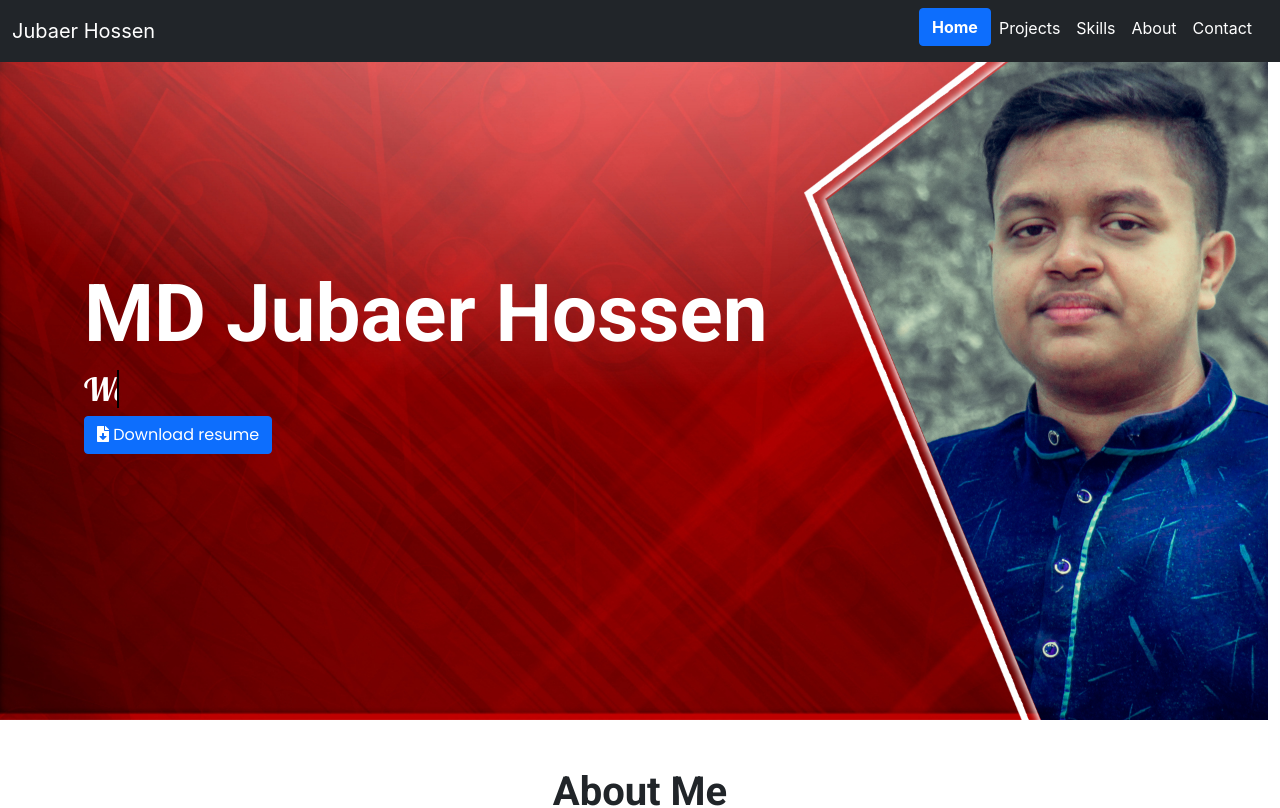
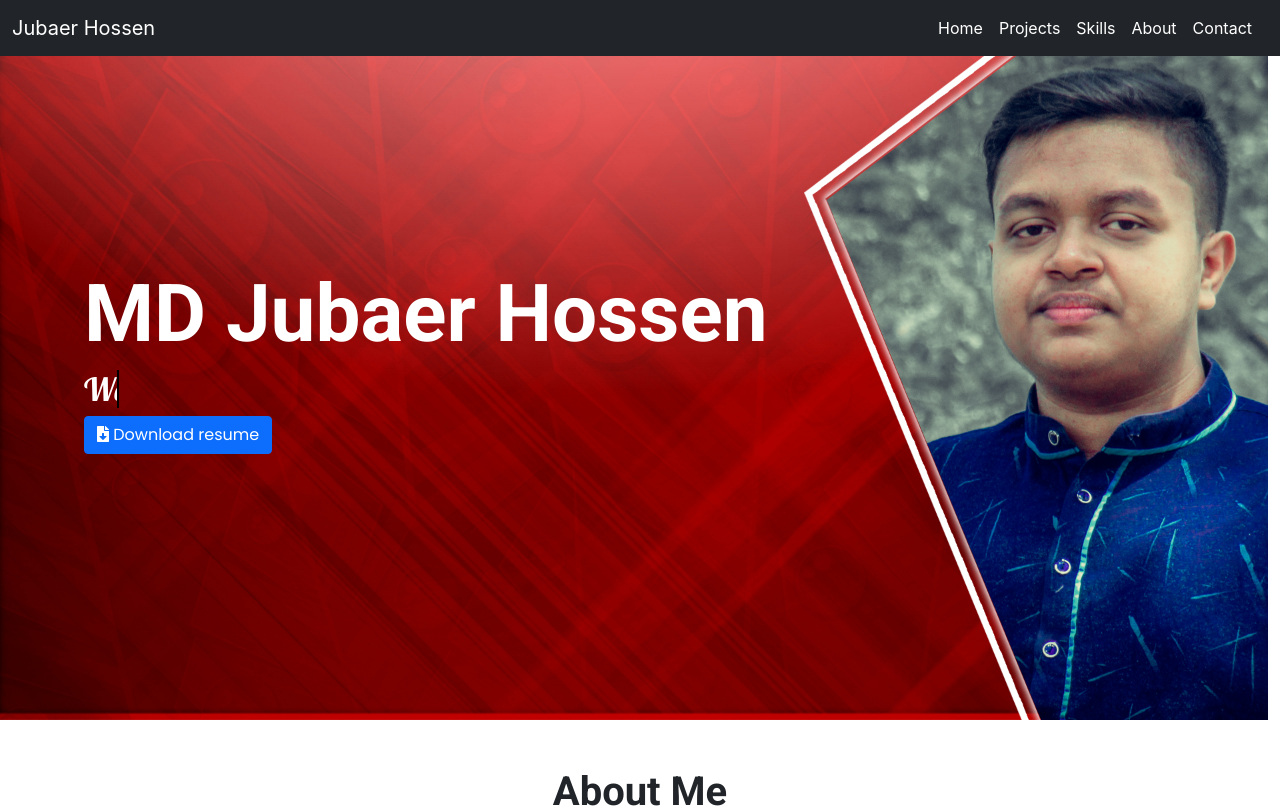
Before and after one commit to jubaer-hossen/porfolio, a React (Create React App) app: page / in a window 1280 px wide. Shown: the top 808 px of the page. Built offline with nearby package versions, Linux system fonts and the light colour scheme.

Commit message:
added some text

```diff
--- a/src/components/NavBar/NavBar.js
+++ b/src/components/NavBar/NavBar.js
@@ -1,5 +1,4 @@
 import React from 'react';
-import { Link } from 'react-router-dom';
 import { a } from 'react-router-dom';
 
 const NavBar = () => {
@@ -33,12 +32,13 @@ const NavBar = () => {
                         </ul>
                         <ul className="navbar-nav me-2 mb-2 mb-lg-0">
                             <li className="nav-item">
-                                <Link to="/home">
-                                    <button className="btn btn-primary mb-2 fw-bold">
-                                        Home
-                                    </button>
-                                </Link>
-                                <br />
+                                <a
+                                    href="#home"
+                                    className="nav-a active nav-link"
+                                    aria-current="page"
+                                >
+                                    Home
+                                </a>
                             </li>
                             <li className="nav-item">
                                 <a
```
